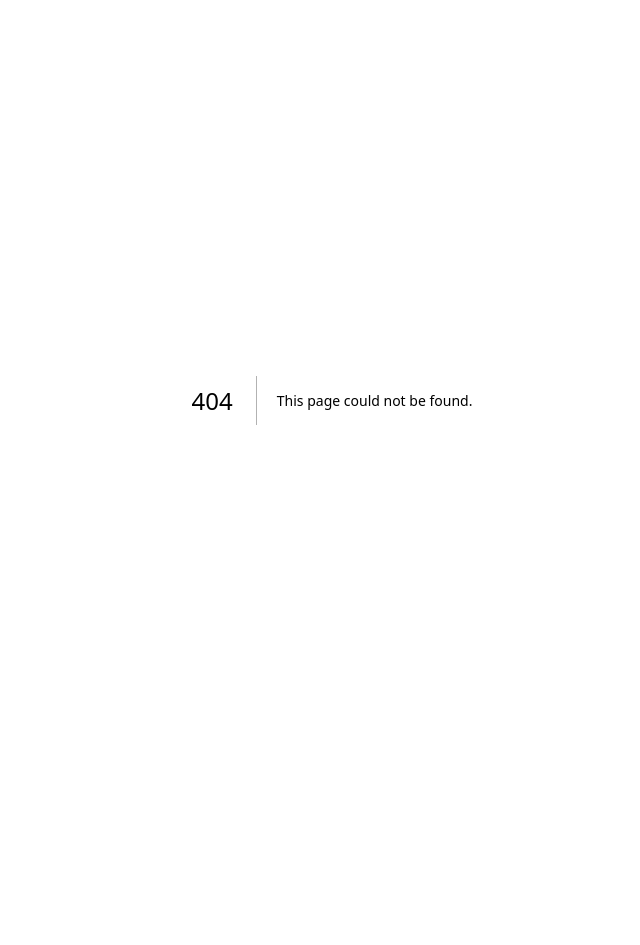
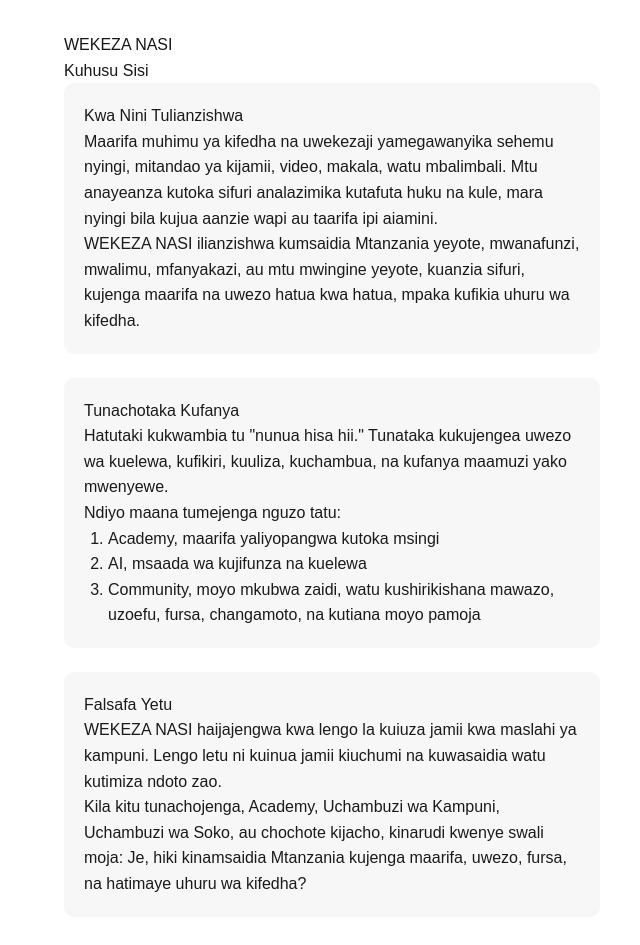
Before and after one commit to sadikiabubakari698-crypto/wekeza_nasi, a Next.js app in the folder wekeza-nasi-app/: page /kuhusu in a window 1280 px wide. Before the commit this address had no page. Shown: the top 945 px of the page, without its empty margins (308-948 px from the left). Before the commit the page ends 800 px from the top, so only its background shows below. Built offline with nearby package versions, Linux system fonts and the light colour scheme.

Commit message:
Add Kuhusu Sisi (About Us) page with founding story and philosophy

```diff
--- /dev/null
+++ b/wekeza-nasi-app/app/kuhusu/page.js
@@ -0,0 +1,56 @@
+export default function Kuhusu() {
+  return (
+    <main style={{ padding: "2rem", maxWidth: "600px", margin: "0 auto", fontFamily: "sans-serif", lineHeight: 1.6 }}>
+      <h1>WEKEZA NASI</h1>
+      <h2>Kuhusu Sisi</h2>
+
+      <div className="lesson-box">
+        <h3>Kwa Nini Tulianzishwa</h3>
+        <p>
+          Maarifa muhimu ya kifedha na uwekezaji yamegawanyika sehemu nyingi,
+          mitandao ya kijamii, video, makala, watu mbalimbali. Mtu anayeanza
+          kutoka sifuri analazimika kutafuta huku na kule, mara nyingi bila
+          kujua aanzie wapi au taarifa ipi aiamini.
+        </p>
+        <p>
+          WEKEZA NASI ilianzishwa kumsaidia Mtanzania yeyote, mwanafunzi,
+          mwalimu, mfanyakazi, au mtu mwingine yeyote, kuanzia sifuri,
+          kujenga maarifa na uwezo hatua kwa hatua, mpaka kufikia uhuru wa
+          kifedha.
+        </p>
+      </div>
+
+      <div className="lesson-box">
+        <h3>Tunachotaka Kufanya</h3>
+        <p>
+          Hatutaki kukwambia tu &quot;nunua hisa hii.&quot; Tunataka
+          kukujengea uwezo wa kuelewa, kufikiri, kuuliza, kuchambua, na
+          kufanya maamuzi yako mwenyewe.
+        </p>
+        <p>Ndiyo maana tumejenga nguzo tatu:</p>
+        <ol>
+          <li>Academy, maarifa yaliyopangwa kutoka msingi</li>
+          <li>AI, msaada wa kujifunza na kuelewa</li>
+          <li>Community, moyo mkubwa zaidi, watu kushirikishana mawazo, uzoefu, fursa, changamoto, na kutiana moyo pamoja</li>
+        </ol>
+      </div>
+
+      <div className="lesson-box">
+        <h3>Falsafa Yetu</h3>
+        <p>
+          WEKEZA NASI haijajengwa kwa lengo la kuiuza jamii kwa maslahi ya
+          kampuni. Lengo letu ni kuinua jamii kiuchumi na kuwasaidia watu
+          kutimiza ndoto zao.
+        </p>
+        <p>
+          Kila kitu tunachojenga, Academy, Uchambuzi wa Kampuni, Uchambuzi
+          wa Soko, au chochote kijacho, kinarudi kwenye swali moja: Je, hiki
+          kinamsaidia Mtanzania kujenga maarifa, uwezo, fursa, na hatimaye
+          uhuru wa kifedha?
+        </p>
+      </div>
+
+      <p><a href="/">&larr; Rudi Nyumbani</a></p>
+    </main>
+  );
+}
--- a/wekeza-nasi-app/app/page.js
+++ b/wekeza-nasi-app/app/page.js
@@ -76,6 +76,7 @@
       <a href="/madalali" style={link}>Jinsi ya Kuchagua Broker</a>
       <a href="/tahadhari" style={link}>Tahadhari za Utapeli wa Uwekezaji</a>
       <a href="/soko" style={link}>Soko - Uchambuzi wa Matukio</a>
+      <a href="/kuhusu" style={link}>Kuhusu Sisi</a>
     </main>
   );
 }
```
